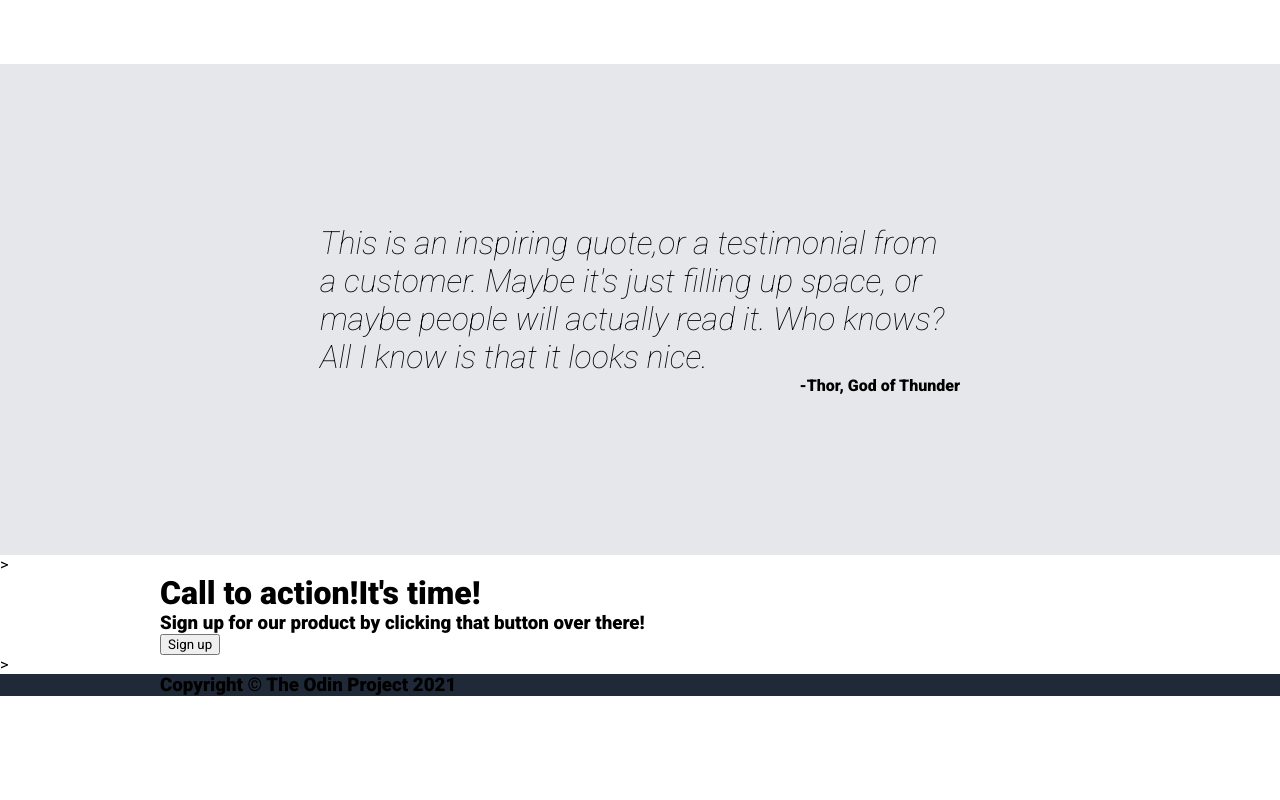
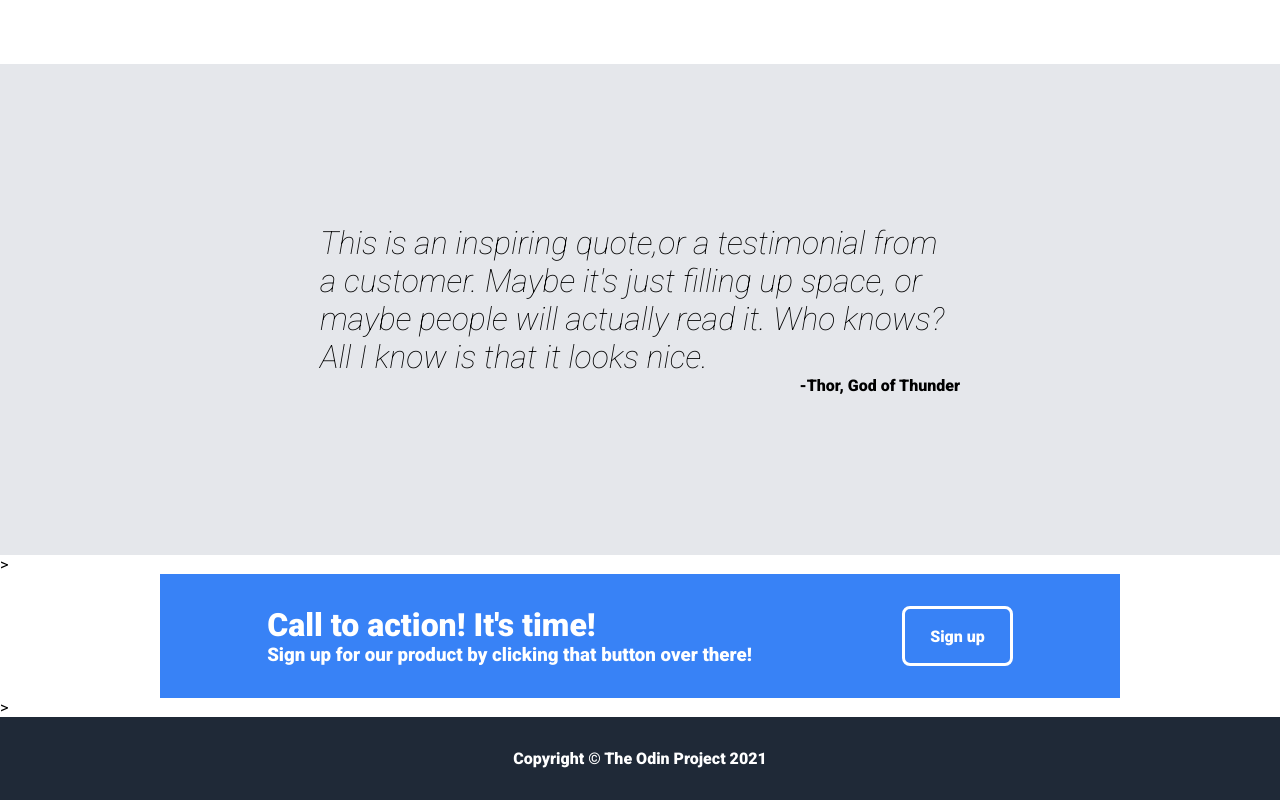
Before and after one commit to boredmangetspaid/Landing-Page, a plain HTML site: page index.html in a window 1280 px wide. Shown: the part 909-1709 px from the top of the page. Before the commit the page ends 1605 px from the top, so only its background shows below. Drawn offline with Linux system fonts and the light colour scheme.

Commit message:
added styles for footer/call.

```diff
--- a/index.html
+++ b/index.html
@@ -86,17 +86,19 @@
     <!--Call to action-->>
     <div class="inside">
         <div class="call">
-            <h1>Call to action!It's time!</h1>
-            <h3>Sign up for our product by clicking that button over there!</h3>
+            <div>
+                <h1>Call to action! It's time!</h1>
+                <h3>Sign up for our product by clicking that button over there!</h3>
+            </div>
             <button class="call-btn">
                 Sign up
             </button>
         </div>
     </div>
     <!--Footer-->>
-    <div class="container-blue footer">
-        <div class="inside">
-            <h3>Copyright &copy; The Odin Project 2021</h1>
+    <div class="container-blue ">
+        <div class="inside footer">
+            <footer>Copyright &copy; The Odin Project 2021</footer>
         </div>
     </div>
 </body>
--- a/styles.css
+++ b/styles.css
@@ -71,7 +71,7 @@ header>ul>li>a {
 .herotext h3 {
     color: #E5E7EB;
     font-size: 18px;
-    font-weight:lighter;
+    font-weight: lighter;
 }
 
 .herotext button {
@@ -93,8 +93,8 @@ header>ul>li>a {
 
 .about {
     text-align: center;
-    padding-top:10px;
-    padding-bottom:150px;
+    padding-top: 10px;
+    padding-bottom: 150px;
 }
 
 .about h1 {
@@ -140,6 +140,34 @@ header>ul>li>a {
     font-weight: lighter;
     font-style: italic;
 }
-.quote h4{
-align-self: flex-end;
+
+.quote h4 {
+    align-self: flex-end;
 }
+
+.call {
+    display: flex;
+    justify-content: space-around;
+    padding: 2em;
+    background-color: #3882F6;
+    color: white;
+    gap: 4 em;
+}
+.call-btn{
+    color:white;
+    background-color: #3882F6;
+    font-size:16px;
+    font-weight:bold;
+    border-radius: 8px;
+    padding-left:25px;
+    padding-right:25px;
+    border:3px solid;
+
+}
+.footer{
+    display:flex;
+    justify-content: center;
+    color:white;
+    padding:2em;
+    font-weight:bold;
+}
```
